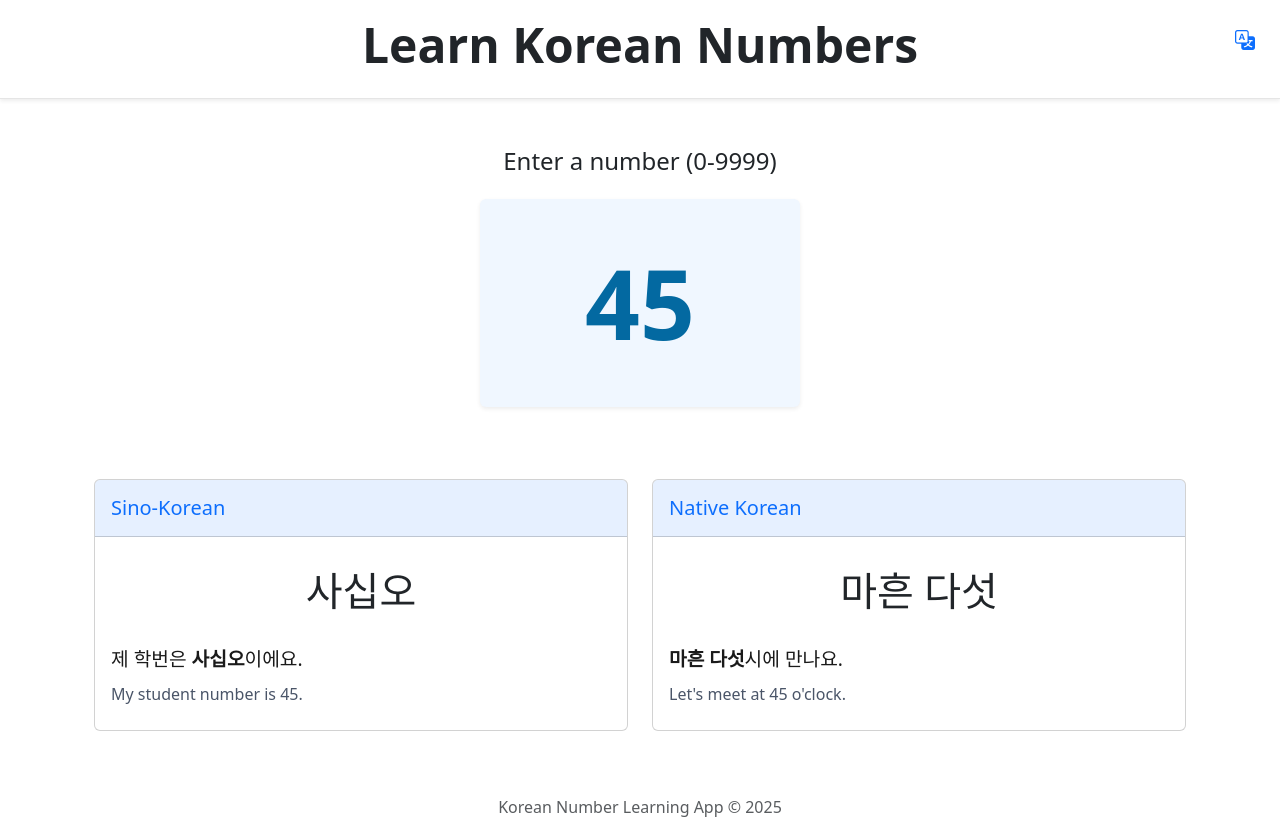
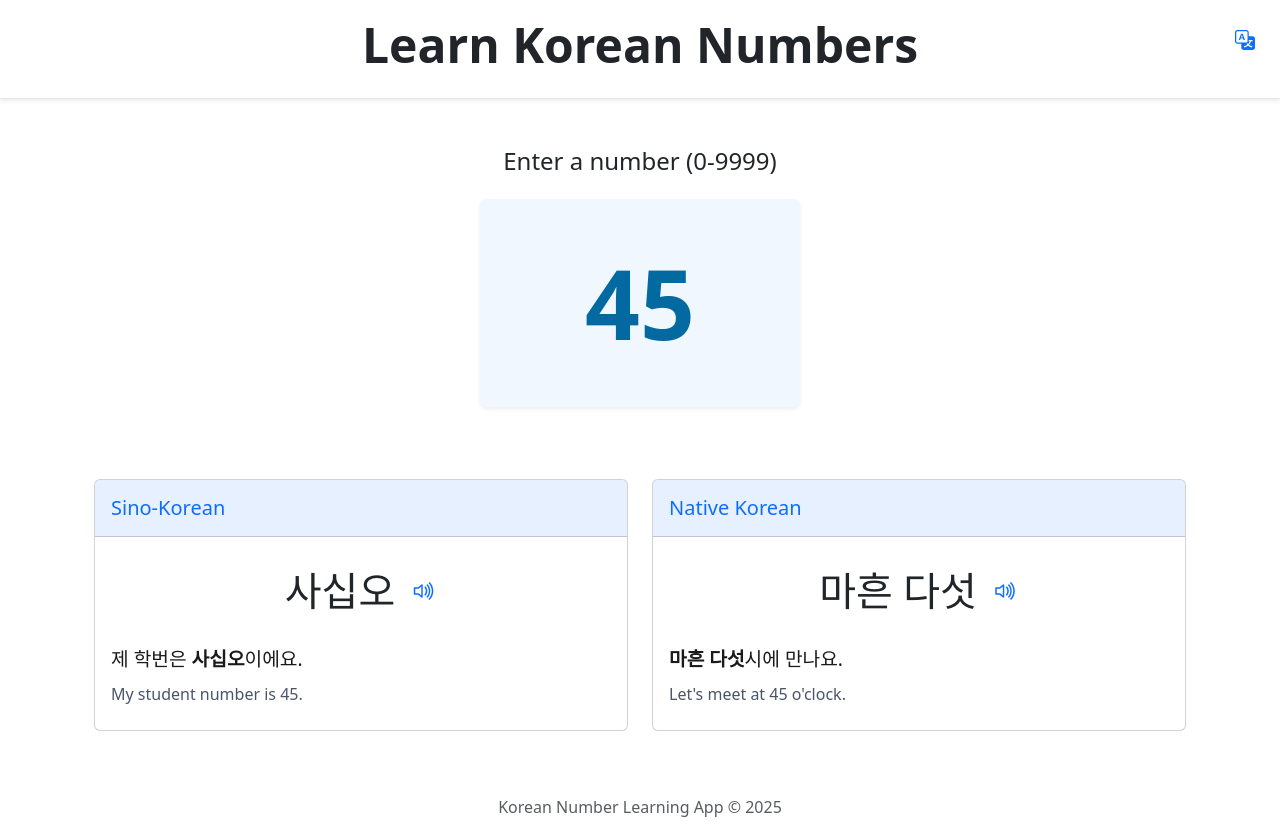
Before and after one commit to VitekBrno/korean-numbers, a Vue app: page / in a window 1280 px wide. Built offline with nearby package versions, Linux system fonts and the light colour scheme.

Commit message:
added a button to play the pronunciation

```diff
--- a/src/components/KoreanNumber.vue
+++ b/src/components/KoreanNumber.vue
@@ -5,9 +5,19 @@
     </div>
     <div class="card-body d-flex flex-column align-items-center py-4">
       <div class="text-center mb-4">
-        <p class="korean-text mb-0" :class="{ 'text-muted': !number }">
-          {{ koreanNumber || placeholder }}
-        </p>
+        <div class="d-flex align-items-center gap-3">
+          <p class="korean-text mb-0" :class="{ 'text-muted': !number }">
+            {{ koreanNumber || placeholder }}
+          </p>
+          <button
+            v-if="number"
+            class="btn btn-link text-primary p-0"
+            @click="playSound"
+            :title="$t('playSound')"
+          >
+            <i class="bi bi-volume-up fs-4"></i>
+          </button>
+        </div>
       </div>
       <div v-if="number && example" class="example-section w-100">
         <p class="korean-example mb-2" v-html="example.korean"></p>
@@ -23,6 +33,7 @@ import { computed } from 'vue';
 import { convertToSinoKorean, convertToNativeKorean } from '@/utils/koreanNumbers';
 import { sinoExampleTemplates, nativeExampleTemplates } from '@/utils/examples';
 import { useI18n } from 'vue-i18n';
+import { speakKorean } from '@/utils/audio';
 
 const props = defineProps({
   number: {
@@ -65,6 +76,12 @@ const koreanNumber = computed(() => {
     ? convertToSinoKorean(num)
     : convertToNativeKorean(num);
 });
+
+const playSound = () => {
+  if (koreanNumber.value) {
+    speakKorean(koreanNumber.value);
+  }
+};
 </script>
 
 <style scoped>
--- a/src/i18n/index.js
+++ b/src/i18n/index.js
@@ -9,7 +9,8 @@ const messages = {
     switchToCzech: 'Switch to Czech',
     sinoKorean: 'Sino-Korean',
     nativeKorean: 'Native Korean',
-    enterNumber: 'Enter a number...'
+    enterNumber: 'Enter a number...',
+    playSound: 'Play pronunciation'
   },
   cs: {
     title: 'Učte se korejská čísla',
@@ -19,7 +20,8 @@ const messages = {
     switchToEnglish: 'Přepnout na angličtinu',
     sinoKorean: 'Sino-korejština',
     nativeKorean: 'Původní korejština',
-    enterNumber: 'Zadejte číslo...'
+    enterNumber: 'Zadejte číslo...',
+    playSound: 'Přehrát výslovnost'
   }
 };
 
--- /dev/null
+++ b/src/utils/audio.js
@@ -0,0 +1,8 @@
+const synth = window.speechSynthesis;
+
+export function speakKorean(text) {
+  const utterance = new SpeechSynthesisUtterance(text);
+  utterance.lang = 'ko-KR';
+  utterance.rate = 0.8;
+  synth.speak(utterance);
+}
```
